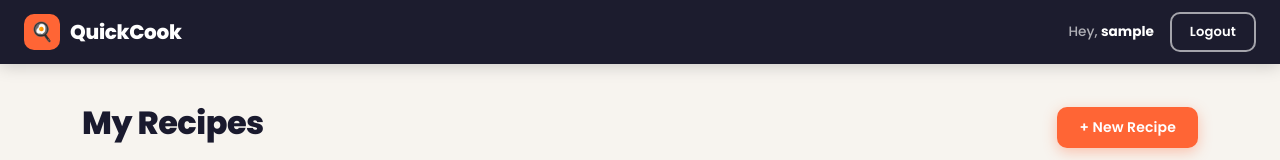
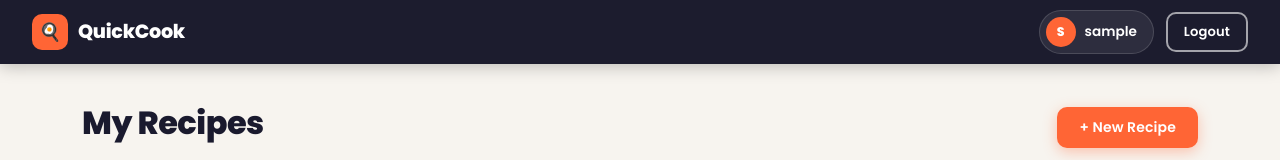
Before and after one commit to abhinanden9-ops/sprint1-backend, a React (Create React App) app in the folder Frontend-UI/: page / in a window 1280 px wide. Shown: the top 160 px of the page. Built offline with nearby package versions, Linux system fonts and the light colour scheme; no server answers; sample sign-in values are in the browser's storage.

Commit message:
add profile link and avatar to navbar

```diff
--- a/Frontend-UI/src/components/Navigation.css
+++ b/Frontend-UI/src/components/Navigation.css
@@ -1,11 +1,11 @@
 .qc-nav {
   background: var(--nav-bg);
-  padding: 0 24px;
+  padding: 0 32px;
   height: 64px;
   display: flex;
   align-items: center;
   justify-content: space-between;
-  box-shadow: 0 2px 16px rgba(0,0,0,0.18);
+  box-shadow: 0 2px 16px rgba(0,0,0,0.25);
   position: sticky;
   top: 0;
   z-index: 1000;
@@ -26,12 +26,12 @@
   display: flex;
   align-items: center;
   justify-content: center;
-  font-size: 1.15rem;
+  font-size: 1.1rem;
   flex-shrink: 0;
 }
 
 .qc-nav__name {
-  font-size: 1.25rem;
+  font-size: 1.2rem;
   font-weight: 800;
   color: #fff;
   letter-spacing: -0.3px;
@@ -40,21 +40,46 @@
 .qc-nav__right {
   display: flex;
   align-items: center;
-  gap: 16px;
+  gap: 8px;
 }
 
-.qc-nav__user {
-  font-size: 0.85rem;
-  font-weight: 500;
-  color: rgba(255,255,255,0.65);
+.qc-nav__profile-btn {
+  display: flex;
+  align-items: center;
+  gap: 9px;
+  background: rgba(255,255,255,0.08);
+  border: 1px solid rgba(255,255,255,0.14);
+  border-radius: 50px;
+  padding: 6px 16px 6px 6px;
+  cursor: pointer;
+  text-decoration: none;
+  transition: background 0.18s;
+}
+.qc-nav__profile-btn:hover { background: rgba(255,255,255,0.15); }
+
+.qc-nav__avatar {
+  width: 30px;
+  height: 30px;
+  background: var(--primary);
+  border-radius: 50%;
+  display: flex;
+  align-items: center;
+  justify-content: center;
+  font-size: 0.78rem;
+  font-weight: 800;
+  color: #fff;
+  flex-shrink: 0;
+  text-transform: uppercase;
 }
 
-.qc-nav__user span {
+.qc-nav__username {
+  font-size: 0.85rem;
+  font-weight: 600;
   color: #fff;
-  font-weight: 700;
 }
 
 .qc-nav__logout {
   font-size: 0.82rem;
-  padding: 8px 18px;
+  padding: 8px 16px;
+  margin-left: 4px;
 }
--- a/Frontend-UI/src/components/Navigation.js
+++ b/Frontend-UI/src/components/Navigation.js
@@ -1,5 +1,5 @@
 import React from 'react';
-import { useNavigate } from 'react-router-dom';
+import { useNavigate, Link } from 'react-router-dom';
 import './Navigation.css';
 
 function Navigation({ user, onLogout }) {
@@ -10,16 +10,20 @@ function Navigation({ user, onLogout }) {
     navigate('/login');
   };
 
+  const initials = user?.username ? user.username.charAt(0).toUpperCase() : '?';
+
   return (
     <nav className="qc-nav">
-      <div className="qc-nav__brand">
+      <Link to="/" className="qc-nav__brand">
         <div className="qc-nav__logo">🍳</div>
         <span className="qc-nav__name">QuickCook</span>
-      </div>
+      </Link>
+
       <div className="qc-nav__right">
-        <span className="qc-nav__user">
-          Hey, <span>{user?.username}</span>
-        </span>
+        <Link to="/profile" className="qc-nav__profile-btn">
+          <div className="qc-nav__avatar">{initials}</div>
+          <span className="qc-nav__username">{user?.username}</span>
+        </Link>
         <button className="btn btn-outline-light qc-nav__logout" onClick={handleLogout}>
           Logout
         </button>
```
